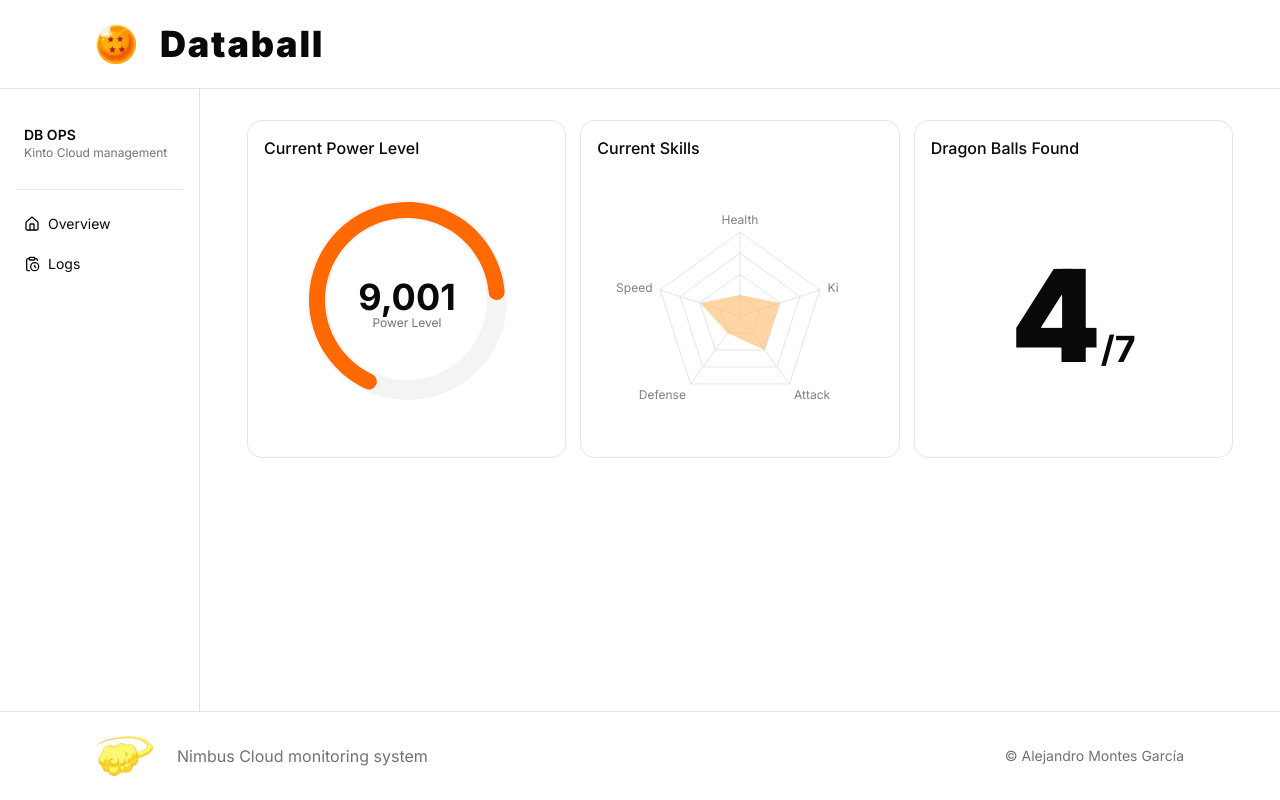
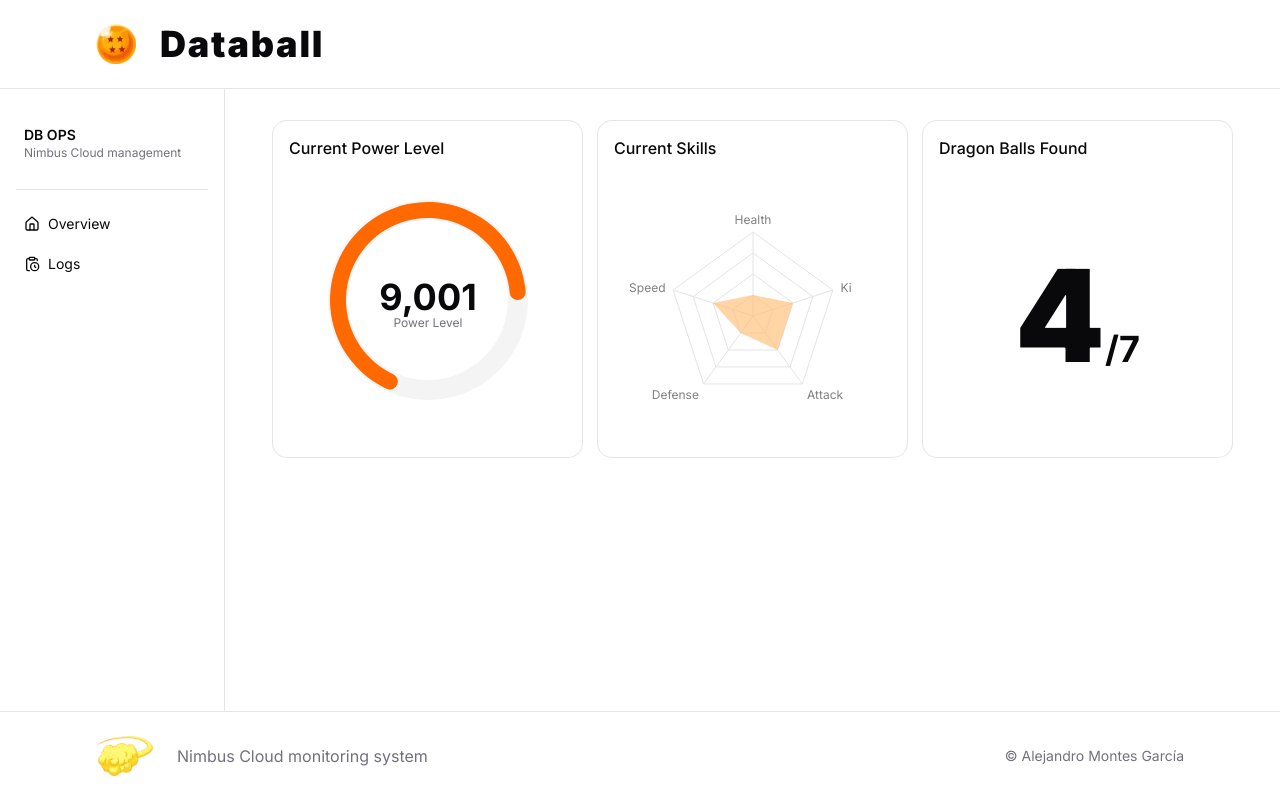
Before and after one commit to alexmontesg/databall, a Next.js app: page / in a window 1280 px wide. Built offline with nearby package versions, Linux system fonts and the light colour scheme; a web font is replaced by a local one.

Commit message:
fix(sidebar): widen panel and update brand name
200px left nav items clipped. Brand name was stale.

```diff
--- a/src/app/layout.tsx
+++ b/src/app/layout.tsx
@@ -51,7 +51,7 @@ export default function RootLayout({
         <div className="grid grid-rows-[auto_1fr_auto] min-h-screen font-sans">
           <SiteHeader />
 
-          <div className="grid grid-cols-1 md:grid-cols-[200px_1fr] flex-1">
+          <div className="grid grid-cols-1 md:grid-cols-[225px_1fr] flex-1">
             <Sidebar />
             <main className="flex flex-1 flex-col gap-8 w-full py-8 px-4 md:px-12">
               {children}
--- a/src/components/organisms/sidebar.tsx
+++ b/src/components/organisms/sidebar.tsx
@@ -6,7 +6,7 @@ export default function Sidebar() {
     <aside className="hidden md:block border-r px-4 py-6">
       <div className="px-2 py-3">
         <h2 className="text-sm font-semibold uppercase">DB OPS</h2>
-        <p className="text-xs text-muted-foreground">Kinto Cloud management</p>
+        <p className="text-xs text-muted-foreground">Nimbus Cloud management</p>
       </div>
 
       <Separator className="my-4" />
```
